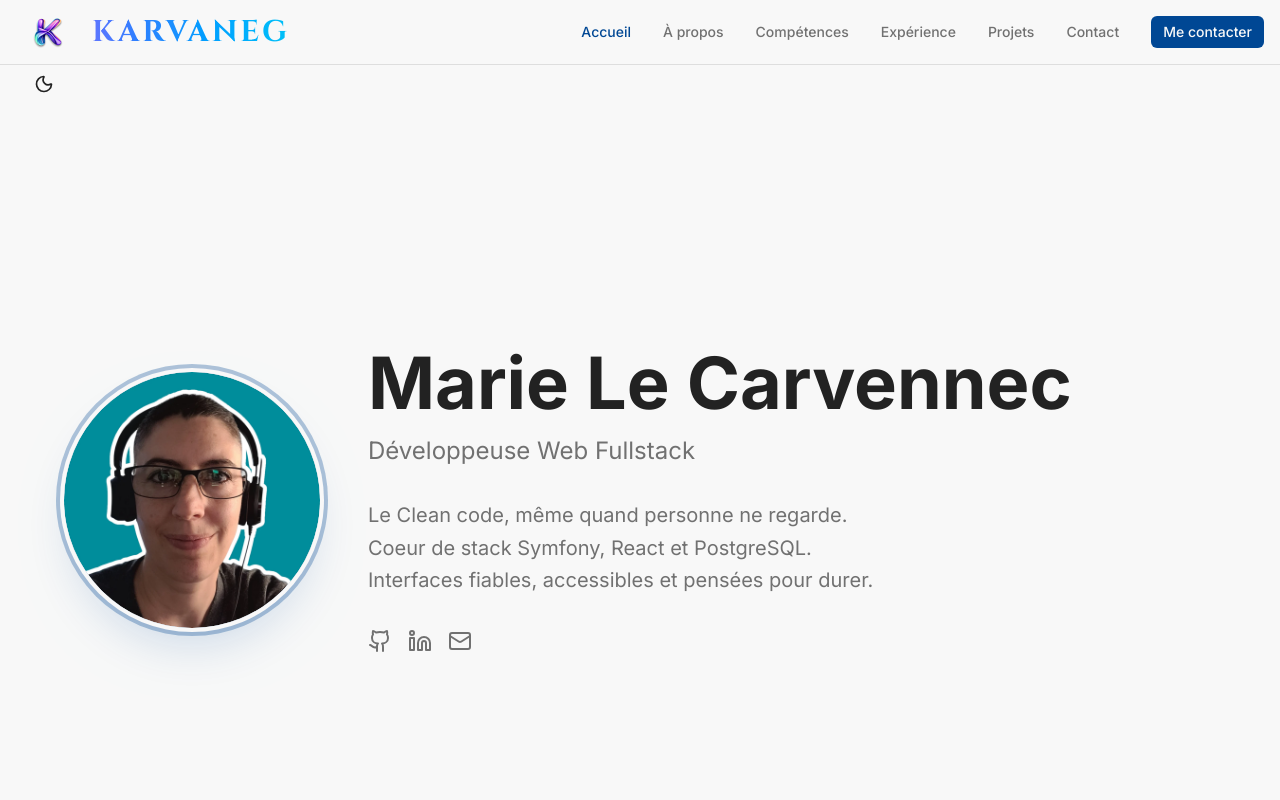
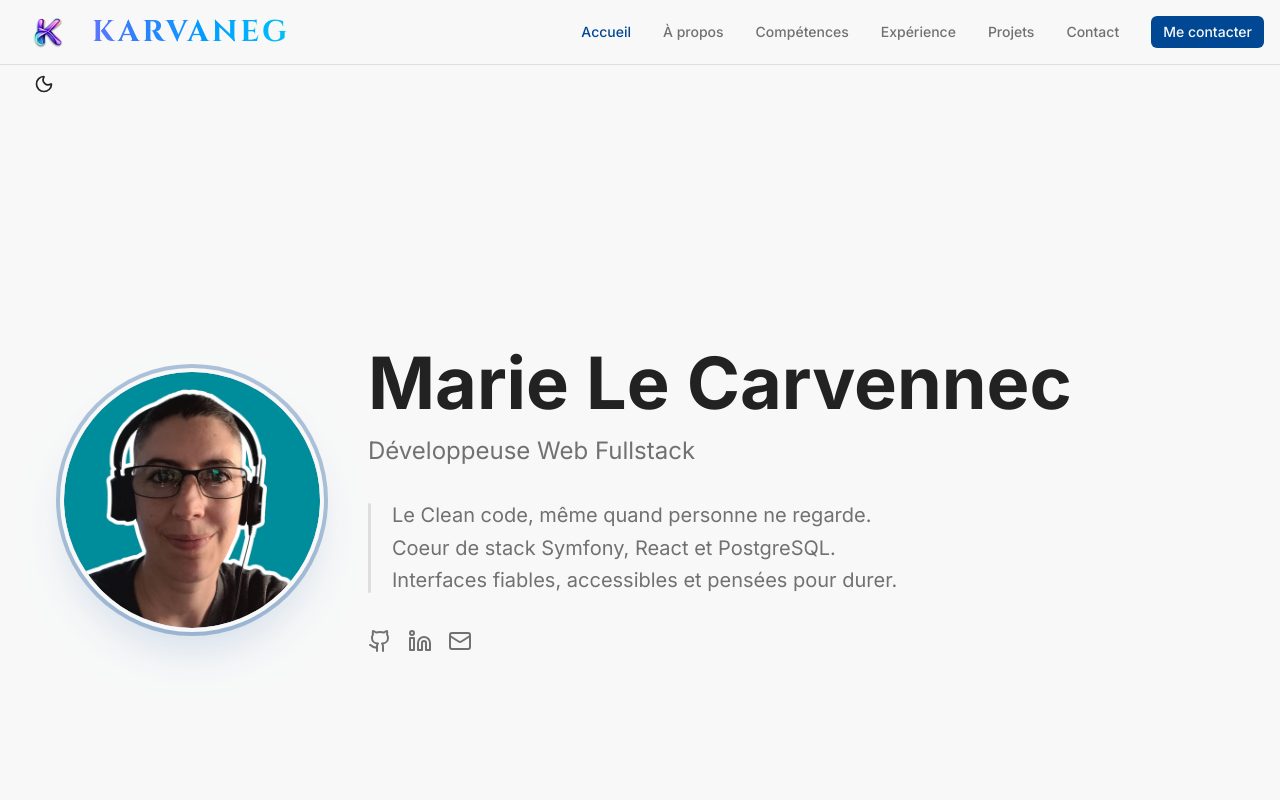
Before and after one commit to Karvaneg/portfolio-karvaneg, a Next.js app: page / in a window 1280 px wide. Shown: the top 800 px of the page. Built offline with nearby package versions, Linux system fonts and the light colour scheme; no server answers.

Commit message:
💄T27 : HERO > add vertival maker

```diff
--- a/app/sections/hero/hero-decription-profil.tsx
+++ b/app/sections/hero/hero-decription-profil.tsx
@@ -9,7 +9,15 @@ export function HeroDescriptionProfil() {
             <h1 className={cn("text-5xl md:text-7xl font-bold text-balance")}>{profileData.name}</h1>
             <p className={cn("text-xl md:text-2xl", dsTokens.color.textSecondary)}>{profileData.title}</p>
         </div>
-
+        <div className={cn("relative pl-6")}>
+            {/* Barre verticale */}
+            <span
+                aria-hidden
+                className={cn(
+                "absolute left-0 top-1 bottom-1 w-[3px] rounded-full",
+                dsTokens.color.borderBg,
+                )}
+            />
             <p className={cn("text-lg md:text-xl max-w-2xl text-pretty leading-relaxed", dsTokens.color.textSecondary)}>
                 {profileData.description.map((desc) => (
                     <span key={desc.line}>
@@ -18,6 +26,7 @@ export function HeroDescriptionProfil() {
                     </span>
                 ))}
             </p>
+        </div>
     </>
   )
 }
--- a/design-system/tokens.ts
+++ b/design-system/tokens.ts
@@ -12,6 +12,7 @@ export const dsTokens = {
     onPrimary: "text-primary-foreground",
 
     border: "border-border",
+    borderBg: "bg-border",
   },
 
   interaction: {
```
Lines whose indentation alone changed are shown as unchanged.
